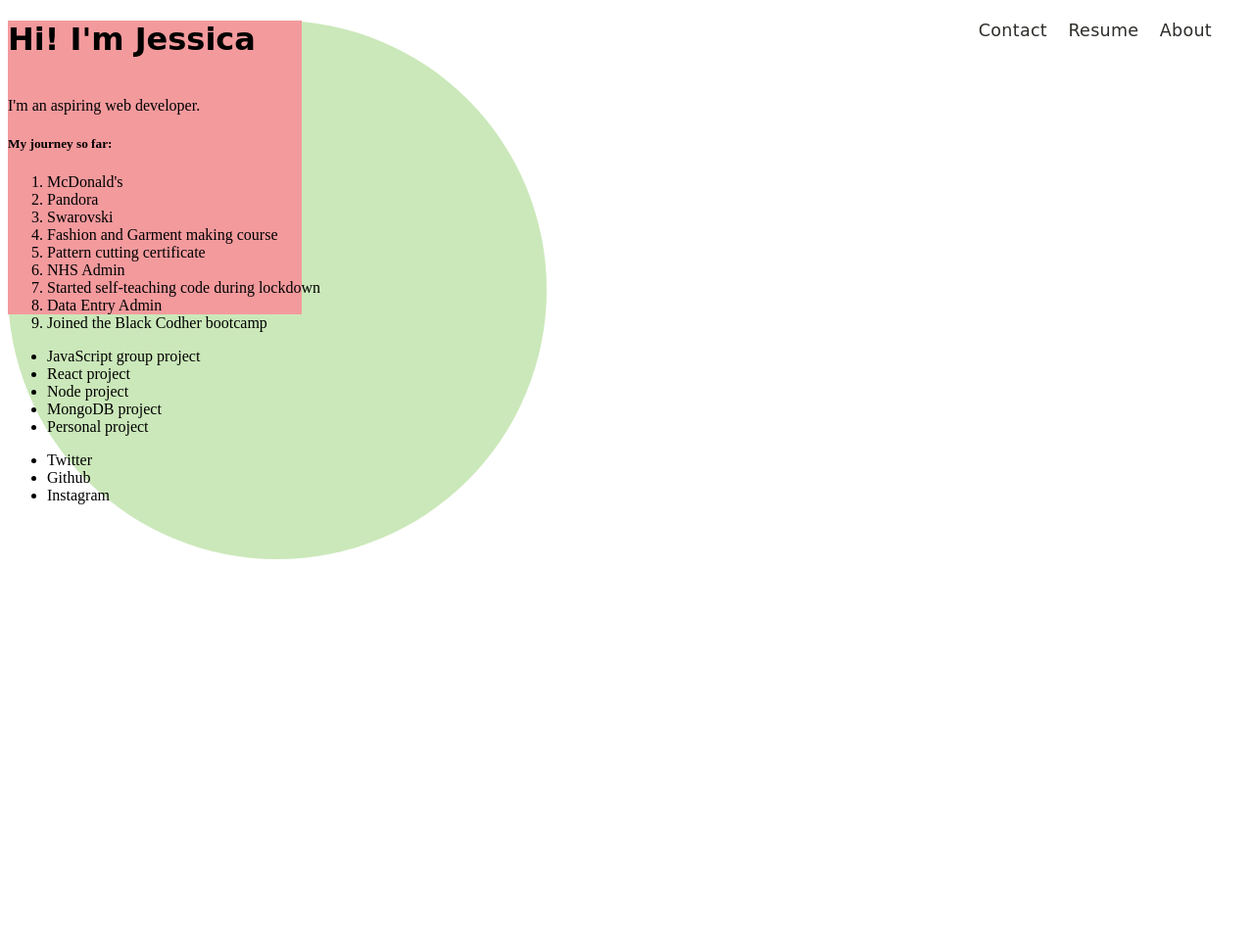
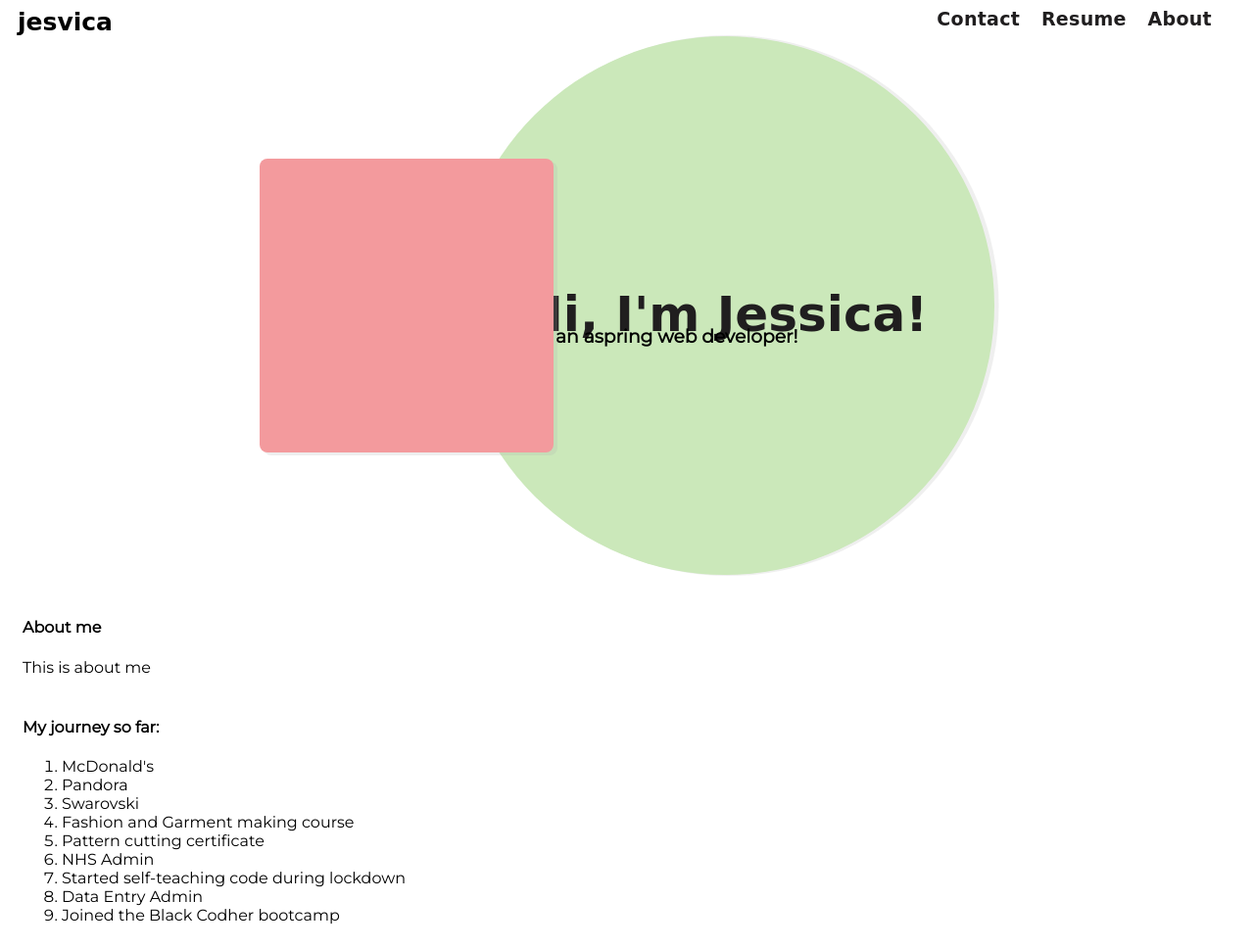
Before and after one commit to black-codher-bootcamp-2021-vaughan/unit-02-html-css-assessment-jesvica, a website: page index.html in a window 1280 px wide. Shown: the top 968 px of the page at 98% size. Before the commit the page ends 800 px from the top, so only its background shows below. Drawn offline with Linux system fonts and the light colour scheme; a web font is replaced by a local one.

Commit message:
Created lists, finished background shapes and text styling, added footer

```diff
--- a/index.html
+++ b/index.html
@@ -7,22 +7,39 @@
         <meta name="viewport" content="width=device-width, initial-scale=1.0">
     </head>
 
-    <body>
+    <header>
+        <a href="#" id="logo">jesvica</a>
+
         <nav class="nav-links">
             <a href="" target="_blank">Contact</a>
             <a href="" target="_blank">Resume</a>
             <a href="" target="_blank">About</a>
         </nav>
+    </header>
 
-        <div class="circle"></div>
-        <div class="square"></div>
+    <body>
 
+        <section class="hero">
+            <div class="container">
+            <div class="square"></div>
+            <div class="circle">
+                <div class="name">
+                    <h1>Hi, I'm Jessica!</h1>
+                    <h3>I'm an aspring web developer!</h3>
+                </div>
+            </div>
+            </div>
+        </section>
 
-        <h1>Hi! I'm Jessica</h1>
         <img class="profile-img">
-        <section class="about-me">I'm an aspiring web developer. </section>
 
-        <h5>My journey so far:</h5>
+        <section class="about-me">
+            <h4>About me</h4>
+            <p>This is about me</p>
+        </section>
+
+        <section class="journey">
+        <h4 id="journey-title">My journey so far:</h4>
         <ol class="timeline">
             <li>McDonald's</li>
             <li>Pandora</li>
@@ -34,7 +51,9 @@
             <li>Data Entry Admin</li>
             <li>Joined the Black Codher bootcamp</li>
         </ol>
+        </section>
 
+        <section>
          <ul class="projects">
             <li>JavaScript group project</li>
             <li>React project</li>
@@ -42,6 +61,7 @@
             <li>MongoDB project</li>
             <li>Personal project</li>
         </ul>
+        </section>
 
         <footer>
             <ul class="social-media">
--- a/styles.css
+++ b/styles.css
@@ -1,18 +1,34 @@
-@import url("https://fonts.googleapis.com/css2?family=Baloo+Bhaijaan+2:wght@800&display=swap");
+@import url("https://fonts.googleapis.com/css2?family=Baloo+Bhaijaan+2:wght@600;800&family=Montserrat&display=swap");
 
-body .circle {
-  background-color: #cbe8ba;
-  height: 550px;
-  width: 550px;
-  position: absolute;
-  display: flex;
+/*{
+    padding: 0;
+    margin: 0;
+    box-sizing: border-box;
+}*/
+
+header {
 }
 
+#logo {
+  font-family: "Baloo Bhaijaan 2", cursive;
+  font-size: 25px;
+  font-weight: 800;
+  padding: 10px 10px;
+  text-decoration: none;
+  color: black;
+}
+
+#logo a:hover {
+  color: red;
+}
+
+/* Links in top right corner */
 .nav-links {
   float: right;
   margin-right: 18px;
-  font-size: 17.5px;
-  color: #2d2d2a;
+  font-size: 19px;
+  font-weight: 700;
+  color: #201e1f;
 }
 
 .nav-links a {
@@ -24,13 +40,9 @@ body .circle {
 }
 
 .nav-links a:hover {
-  color: yellow;
-  text-decoration: line-through;
+  opacity: 0.7;
+  text-shadow: 1.5px 1.5px #c2bfc1;
 }
-
-/* a:visited {
-    color: #2d2d2a;
-} */
 
 a:hover,
 a:visited,
@@ -38,28 +50,118 @@ a:active {
   color: inherit;
 }
 
-h1 {
-  font-family: "Baloo Bhaijaan 2", cursive;
+/* Top intro section */
+section .hero {
+  width: 100%;
+  display: flex;
+  align-items: center;
+  justify-content: center;
+}
+/* All sections */
+section {
+  margin: 0px 15px;
+  padding-bottom: 5px;
+}
+
+/* Top intro section - circle and square */
+.container {
+  width: 90%;
+  height: 90%;
+  max-width: 1000px;
+  margin: 0 auto;
+  display: flex;
+  align-items: center;
+  justify-content: center;
+  z-index: -2;
+}
+
+.square {
+  width: 300px;
+  height: 300px;
+  background-color: #f39a9d;
+  border-radius: 8px;
+  box-shadow: 4px 3px 0px 0px rgb(169, 169, 169, 0.2);
 }
 
 .circle {
   height: 550px;
   width: 550px;
   border-radius: 50%;
+  display: flex;
+  align-items: center;
+  justify-content: center;
   background-color: #cbe8ba;
-  position: absolute;
-  z-index: -2;
-  display: flex;
+  margin-left: -100px;
+  z-index: -1;
+  box-shadow: 3.5px 0px 0px 1px rgba(97, 96, 96, 0.1);
 }
 
-.square {
-  height: 300px;
-  width: 300px;
-  background-color: #f39a9d;
-  position: absolute;
-  z-index: -1;
+.circle h1 {
+  font-size: 50px;
 }
 
+.circle h3 {
+  margin-top: -60px;
+}
+
+/* Phone view */
+@media only screen and (max-width: 800px) {
+  footer {
+    bottom: 0;
+    font-size: 15px;
+    position: fixed;
+  }
+  .container {
+    flex-direction: column;
+    width: 100%;
+    margin: 0 10px;
+  }
+  .square {
+    width: 200px;
+    height: 200px;
+    margin-top: 5px;
+  }
+  .circle {
+    width: 250px;
+    height: 250px;
+    margin: 10px;
+    align-items: center;
+    justify-content: center;
+  }
+}
+
+/* Font */
 h1 {
-  z-index: 1;
+  font-family: "Baloo Bhaijaan 2", cursive;
+  color: #201e1f;
 }
+
+h3 {
+  font-family: "Montserrat", sans-serif;
+}
+
+h4 {
+  font-family: "Montserrat", sans-serif;
+}
+
+p,
+li,
+ol {
+  font-family: "Montserrat", sans-serif;
+}
+
+#journey-title {
+}
+
+/* Footer and social media links */
+footer {
+  text-align: center;
+}
+.social-media {
+  list-style: none;
+}
+
+.social-media li {
+  display: inline;
+  padding-left: 10px;
+}
```
